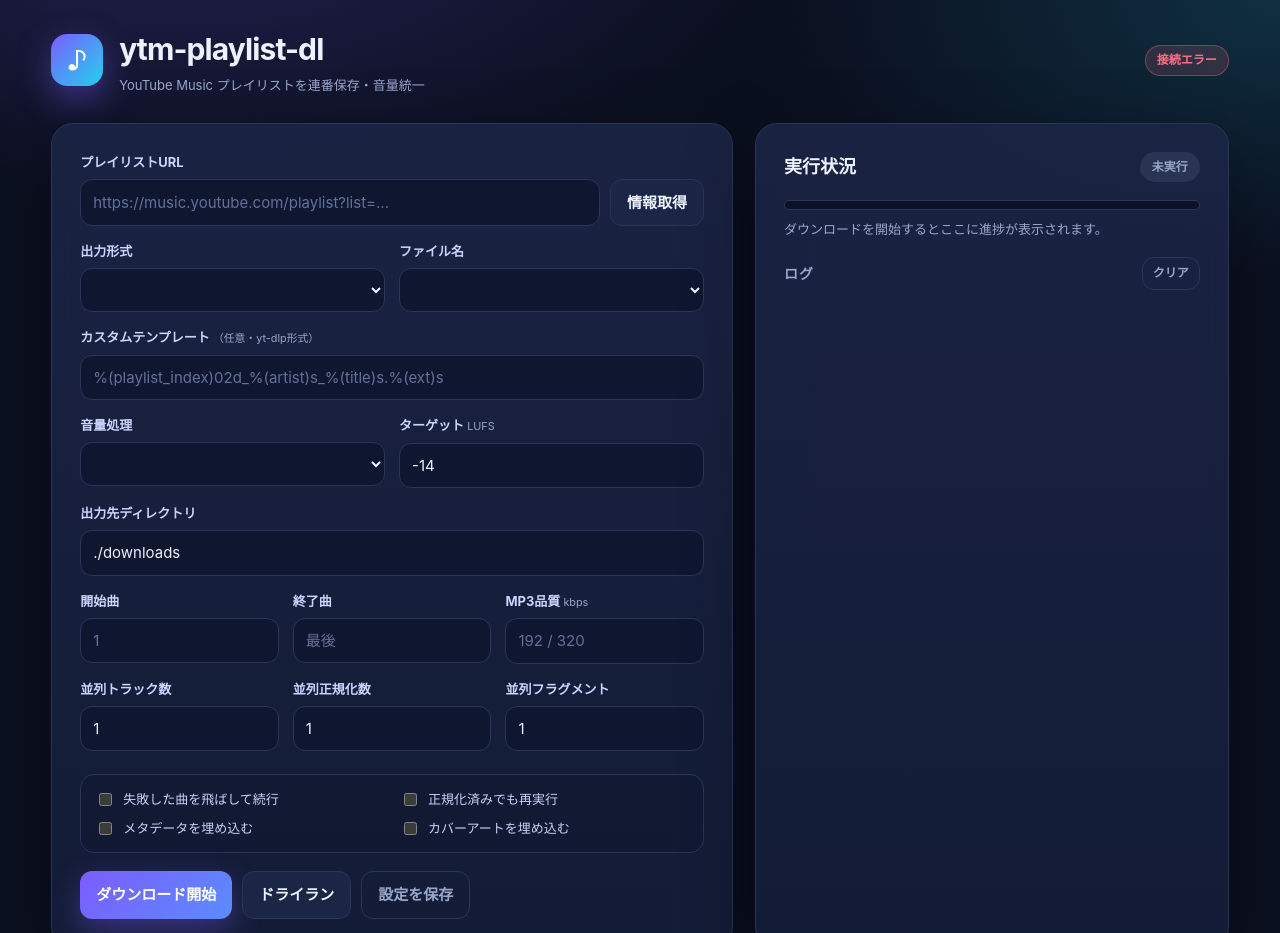
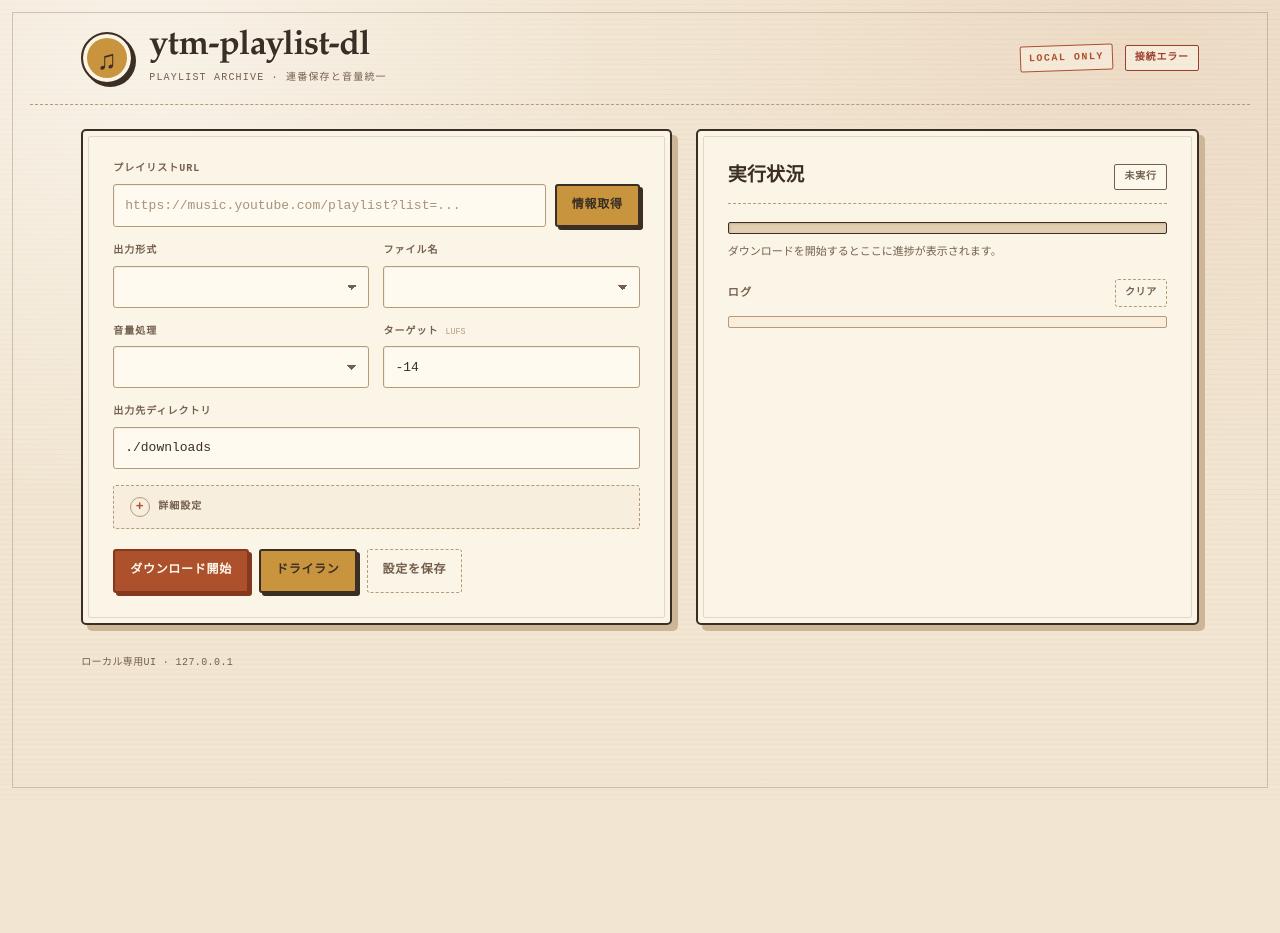
Before and after one commit to Mikan256/ytm-playlist-dl, a plain HTML site: page web/static/index.html in a window 1280 px wide. Shown: the top 933 px of the page. After the commit the page ends 800 px from the top, so only its background shows below. Drawn offline with Linux system fonts and the light colour scheme; no server answers.

Commit message:
Web UIを温かみのあるレトロなデザインに刷新

```diff
--- a/web/static/index.html
+++ b/web/static/index.html
@@ -9,13 +9,16 @@
 <body>
   <header class="topbar">
     <div class="brand">
-      <span class="logo">♪</span>
+      <span class="logo" aria-hidden="true">♫</span>
       <div>
         <h1>ytm-playlist-dl</h1>
-        <p>YouTube Music プレイリストを連番保存・音量統一</p>
+        <p>PLAYLIST ARCHIVE · 連番保存と音量統一</p>
       </div>
     </div>
+    <div class="topbar-right">
+      <span class="stamp">LOCAL ONLY</span>
       <span id="server-status" class="badge idle">待機中</span>
+    </div>
   </header>
 
   <main class="layout">
@@ -49,12 +52,6 @@
           </div>
         </div>
 
-        <div class="field">
-          <label for="template_string">カスタムテンプレート <small>（任意・yt-dlp形式）</small></label>
-          <input id="template_string" name="template_string" type="text"
-                 placeholder="%(playlist_index)02d_%(artist)s_%(title)s.%(ext)s">
-        </div>
-
         <div class="grid-2">
           <div class="field">
             <label for="normalize_mode">音量処理</label>
@@ -70,6 +67,15 @@
         <div class="field">
           <label for="output">出力先ディレクトリ</label>
           <input id="output" name="output" type="text" value="./downloads">
+        </div>
+
+        <details class="advanced">
+          <summary>詳細設定</summary>
+
+          <div class="field">
+            <label for="template_string">カスタムテンプレート <small>（任意・yt-dlp形式）</small></label>
+            <input id="template_string" name="template_string" type="text"
+                   placeholder="%(playlist_index)02d_%(artist)s_%(title)s.%(ext)s">
           </div>
 
           <div class="grid-3">
@@ -115,6 +121,7 @@
             <label><input id="embed_thumbnail" name="embed_thumbnail" type="checkbox">
               カバーアートを埋め込む</label>
           </fieldset>
+        </details>
 
         <div class="actions">
           <button type="submit" id="start-button" class="primary">ダウンロード開始</button>
--- a/web/static/style.css
+++ b/web/static/style.css
@@ -1,39 +1,90 @@
 :root {
-  color-scheme: dark;
-  --bg: #0b1020;
-  --bg-soft: #121932;
-  --panel: #151d38;
-  --panel-2: #1b2545;
-  --border: #2a355c;
-  --text: #eef2ff;
-  --muted: #9aa7cc;
-  --accent: #7c5cff;
-  --accent-2: #22d3ee;
-  --success: #34d399;
-  --warning: #fbbf24;
-  --danger: #fb7185;
-  --shadow: 0 24px 70px rgba(0, 0, 0, .35);
+  color-scheme: light;
+  --paper: #f2e6d2;
+  --paper-deep: #e8d6ba;
+  --cream: #fbf5e8;
+  --ink: #3b2e25;
+  --ink-soft: #745f4d;
+  --line: #b79b79;
+  --line-soft: #d4bea1;
+  --rust: #ad512d;
+  --rust-dark: #84391e;
+  --mustard: #c8943d;
+  --olive: #68754a;
+  --olive-soft: #e9eddb;
+  --shadow: #cdb697;
+  --danger: #9d3f2e;
+  --serif: "Iowan Old Style", "Palatino Linotype", "Book Antiqua", Georgia,
+    "Noto Serif JP", "Yu Mincho", serif;
+  --mono: "Courier New", "Nimbus Mono PS", "Noto Sans Mono", ui-monospace,
+    monospace;
 }
 
 * { box-sizing: border-box; }
 
+html { min-height: 100%; }
+
 body {
   margin: 0;
   min-height: 100vh;
-  background:
-    radial-gradient(1000px 500px at 15% -10%, rgba(124, 92, 255, .22), transparent 60%),
-    radial-gradient(900px 500px at 100% 0%, rgba(34, 211, 238, .16), transparent 55%),
-    var(--bg);
-  color: var(--text);
-  font: 15px/1.55 "Inter", "Noto Sans JP", system-ui, -apple-system, sans-serif;
+  color: var(--ink);
+  font: 15px/1.65 var(--serif);
+  background-color: var(--paper);
+  background-image:
+    radial-gradient(circle at 12% 8%, rgba(255, 255, 255, .48), transparent 34%),
+    radial-gradient(circle at 90% 2%, rgba(173, 81, 45, .08), transparent 38%),
+    repeating-linear-gradient(
+      0deg,
+      rgba(80, 55, 35, .026) 0,
+      rgba(80, 55, 35, .026) 1px,
+      transparent 1px,
+      transparent 5px
+    );
+}
+
+body::before {
+  content: "";
+  position: fixed;
+  inset: 12px;
+  border: 1px solid rgba(116, 95, 77, .3);
+  pointer-events: none;
+  z-index: 40;
+}
+
+h1, h2, h3, p { margin: 0; }
+
+h1 {
+  font-family: var(--serif);
+  font-size: clamp(24px, 3vw, 34px);
+  font-weight: 700;
+  letter-spacing: -.02em;
+  line-height: 1.05;
+  text-shadow: 1px 1px 0 rgba(255, 255, 255, .5);
+}
+
+h2 {
+  font-family: var(--serif);
+  font-size: 19px;
+  letter-spacing: .01em;
+}
+
+h3 {
+  font-family: var(--mono);
+  font-size: 11px;
+  letter-spacing: .14em;
+  text-transform: uppercase;
+  color: var(--ink-soft);
 }
 
 .topbar {
   display: flex;
   align-items: center;
   justify-content: space-between;
-  gap: 22px;
-  padding: 26px clamp(18px, 4vw, 54px) 16px;
+  gap: 24px;
+  max-width: 1220px;
+  margin: 0 auto;
+  padding: 30px clamp(20px, 4vw, 52px) 18px;
+  border-bottom: 1px dashed var(--line);
 }
 
 .brand { display: flex; align-items: center; gap: 16px; }
@@ -41,131 +92,297 @@ body {
 .logo {
   display: grid;
   place-items: center;
+  flex: 0 0 auto;
   width: 52px;
   height: 52px;
-  border-radius: 16px;
-  background: linear-gradient(135deg, var(--accent), var(--accent-2));
-  color: #fff;
-  font-size: 26px;
-  box-shadow: 0 12px 34px rgba(124, 92, 255, .45);
+  border: 2px solid var(--ink);
+  border-radius: 50%;
+  background: var(--mustard);
+  color: var(--ink);
+  font-family: Georgia, serif;
+  font-size: 27px;
+  line-height: 1;
+  box-shadow:
+    inset 0 0 0 4px var(--cream),
+    3px 3px 0 var(--ink);
 }
 
-h1 { margin: 0; font-size: clamp(22px, 3vw, 30px); letter-spacing: -.03em; }
-h2 { margin: 0; font-size: 18px; }
-h3 { margin: 0; font-size: 14px; text-transform: uppercase; letter-spacing: .08em; color: var(--muted); }
-p { margin: 0; }
+.brand p {
+  margin-top: 4px;
+  color: var(--ink-soft);
+  font-family: var(--mono);
+  font-size: 10px;
+  letter-spacing: .12em;
+  text-transform: uppercase;
+}
 
-.brand p { color: var(--muted); font-size: 13px; margin-top: 2px; }
+.topbar-right {
+  display: flex;
+  align-items: center;
+  gap: 12px;
+  flex-wrap: wrap;
+  justify-content: flex-end;
+}
+
+.stamp {
+  padding: 4px 8px 3px;
+  border: 1px solid var(--rust);
+  border-radius: 2px;
+  color: var(--rust);
+  background: rgba(255, 250, 240, .4);
+  font-family: var(--mono);
+  font-size: 10px;
+  font-weight: 700;
+  letter-spacing: .15em;
+  transform: rotate(-2deg);
+}
 
 .layout {
   display: grid;
-  grid-template-columns: minmax(0, 1.18fr) minmax(0, .82fr);
-  gap: 22px;
-  padding: 12px clamp(18px, 4vw, 54px) 26px;
+  grid-template-columns: minmax(0, 1.08fr) minmax(0, .92fr);
+  gap: 24px;
+  max-width: 1220px;
+  margin: 0 auto;
+  padding: 24px clamp(20px, 4vw, 52px) 30px;
 }
 
 .panel {
-  background: linear-gradient(180deg, rgba(27, 37, 69, .9), rgba(21, 29, 56, .92));
-  border: 1px solid var(--border);
-  border-radius: 22px;
-  padding: clamp(18px, 2.4vw, 28px);
-  box-shadow: var(--shadow);
-  backdrop-filter: blur(14px);
+  position: relative;
+  background: var(--cream);
+  border: 2px solid var(--ink);
+  border-radius: 5px;
+  padding: clamp(20px, 2.5vw, 30px);
+  box-shadow: 6px 6px 0 var(--shadow);
 }
 
-.field { display: flex; flex-direction: column; gap: 7px; margin-bottom: 15px; }
-.field label { font-size: 13px; font-weight: 650; color: #cbd5ff; }
-.field small { color: var(--muted); font-weight: 400; }
+.panel::after {
+  content: "";
+  position: absolute;
+  inset: 5px;
+  border: 1px solid rgba(183, 155, 121, .34);
+  border-radius: 2px;
+  pointer-events: none;
+}
+
+.field {
+  position: relative;
+  display: flex;
+  flex-direction: column;
+  gap: 6px;
+  margin-bottom: 16px;
+  z-index: 1;
+}
+
+.field label {
+  font-family: var(--mono);
+  font-size: 10px;
+  font-weight: 700;
+  letter-spacing: .1em;
+  text-transform: uppercase;
+  color: var(--ink-soft);
+}
+
+.field small {
+  font-weight: 400;
+  letter-spacing: 0;
+  text-transform: none;
+  color: var(--line);
+}
 
 input, select, button {
   font: inherit;
-  color: var(--text);
+  color: var(--ink);
 }
 
 input, select {
   width: 100%;
-  min-height: 44px;
-  padding: 10px 12px;
-  background: #0f1630;
-  border: 1px solid var(--border);
-  border-radius: 12px;
+  min-height: 42px;
+  padding: 9px 11px;
+  background: #fffaf0;
+  border: 1.5px solid var(--line);
+  border-radius: 3px;
   outline: none;
-  transition: border-color .15s, box-shadow .15s;
+  font-family: var(--mono);
+  font-size: 13px;
+  box-shadow: inset 1px 1px 0 rgba(80, 55, 35, .06);
+  transition: border-color .12s, box-shadow .12s;
 }
 
+input::placeholder { color: #a89278; }
+
 input:focus, select:focus {
-  border-color: var(--accent);
-  box-shadow: 0 0 0 4px rgba(124, 92, 255, .16);
+  border-color: var(--rust);
+  box-shadow:
+    inset 1px 1px 0 rgba(80, 55, 35, .06),
+    0 0 0 2px rgba(173, 81, 45, .18);
 }
 
-input::placeholder { color: #62709a; }
+select {
+  background-image:
+    linear-gradient(45deg, transparent 50%, var(--ink-soft) 50%),
+    linear-gradient(135deg, var(--ink-soft) 50%, transparent 50%);
+  background-position:
+    calc(100% - 16px) 18px,
+    calc(100% - 11px) 18px;
+  background-size: 5px 5px, 5px 5px;
+  background-repeat: no-repeat;
+  padding-right: 30px;
+  appearance: none;
+}
 
-.input-row { display: flex; gap: 10px; }
+.input-row { display: flex; gap: 9px; }
 .input-row input { flex: 1; }
 
 .grid-2 { display: grid; grid-template-columns: 1fr 1fr; gap: 14px; }
-.grid-3 { display: grid; grid-template-columns: 1fr 1fr 1fr; gap: 14px; }
+.grid-3 { display: grid; grid-template-columns: repeat(3, 1fr); gap: 14px; }
 
 button {
-  border: 0;
-  border-radius: 12px;
-  padding: 11px 16px;
+  border: 2px solid var(--ink);
+  border-radius: 3px;
+  padding: 10px 15px;
   cursor: pointer;
+  font-family: var(--mono);
+  font-size: 12px;
   font-weight: 700;
-  transition: transform .12s, filter .12s, opacity .12s;
+  letter-spacing: .06em;
+  background: var(--cream);
+  box-shadow: 3px 3px 0 var(--ink);
+  transition: transform .1s, box-shadow .1s, filter .1s;
 }
 
-button:hover { filter: brightness(1.08); transform: translateY(-1px); }
-button:disabled { opacity: .45; cursor: not-allowed; transform: none; }
+button:hover {
+  filter: brightness(1.03);
+  transform: translate(1px, 1px);
+  box-shadow: 2px 2px 0 var(--ink);
+}
+
+button:active {
+  transform: translate(3px, 3px);
+  box-shadow: none;
+}
+
+button:disabled {
+  opacity: .45;
+  cursor: not-allowed;
+  transform: none;
+  box-shadow: 2px 2px 0 var(--ink);
+}
 
 button.primary {
-  background: linear-gradient(135deg, var(--accent), #5b8cff);
-  color: #fff;
-  box-shadow: 0 12px 30px rgba(124, 92, 255, .35);
+  background: var(--rust);
+  color: #fff8ec;
+  border-color: var(--rust-dark);
+  box-shadow: 3px 3px 0 var(--rust-dark);
 }
 
+button.primary:hover { box-shadow: 2px 2px 0 var(--rust-dark); }
+button.primary:active { box-shadow: none; }
+
 button.secondary {
-  background: var(--panel-2);
-  border: 1px solid var(--border);
+  background: var(--mustard);
+  color: var(--ink);
 }
 
 button.ghost {
   background: transparent;
-  border: 1px solid var(--border);
-  color: var(--muted);
+  color: var(--ink-soft);
+  border: 1px dashed var(--line);
+  box-shadow: none;
 }
 
-button.small { padding: 6px 10px; font-size: 12px; }
+button.ghost:hover {
+  background: rgba(200, 148, 61, .1);
+  box-shadow: none;
+}
+
+button.small { padding: 5px 9px; font-size: 10px; }
 
 .checks {
   display: grid;
   grid-template-columns: 1fr 1fr;
-  gap: 9px 16px;
-  margin: 8px 0 18px;
-  padding: 14px;
-  border: 1px solid var(--border);
-  border-radius: 14px;
-  background: rgba(15, 22, 48, .55);
+  gap: 8px 16px;
+  margin: 6px 0 20px;
+  padding: 13px 15px;
+  border: 1px dashed var(--line);
+  border-radius: 3px;
+  background: rgba(232, 214, 186, .32);
+}
+
+.advanced {
+  margin: 2px 0 20px;
+  padding: 0 14px;
+  border: 1px dashed var(--line);
+  border-radius: 3px;
+  background: rgba(232, 214, 186, .22);
+}
+
+.advanced summary {
+  display: flex;
+  align-items: center;
+  gap: 8px;
+  padding: 11px 2px;
+  cursor: pointer;
+  list-style: none;
+  color: var(--ink-soft);
+  font-family: var(--mono);
+  font-size: 10px;
+  font-weight: 700;
+  letter-spacing: .1em;
+  text-transform: uppercase;
+}
+
+.advanced summary::-webkit-details-marker { display: none; }
+
+.advanced summary::before {
+  content: "+";
+  display: grid;
+  place-items: center;
+  width: 18px;
+  height: 18px;
+  border: 1px solid var(--line);
+  border-radius: 50%;
+  color: var(--rust);
+  font-size: 13px;
+  line-height: 1;
+}
+
+.advanced[open] summary::before { content: "−"; }
+.advanced[open] { padding-bottom: 4px; }
+
+.advanced > .field:first-of-type,
+.advanced > .grid-3:first-of-type {
+  margin-top: 6px;
 }
 
 .checks label {
   display: flex;
   align-items: center;
   gap: 8px;
-  color: #c7d2f6;
-  font-size: 13px;
+  color: var(--ink);
+  font-family: var(--mono);
+  font-size: 11px;
+  letter-spacing: .01em;
 }
 
-.checks input { width: auto; min-height: auto; accent-color: var(--accent); }
+.checks input {
+  width: auto;
+  min-height: auto;
+  accent-color: var(--rust);
+}
 
-.actions { display: flex; flex-wrap: wrap; gap: 10px; }
+.actions {
+  display: flex;
+  flex-wrap: wrap;
+  gap: 10px;
+  margin-top: 4px;
+}
 
 .playlist-card {
-  margin: 4px 0 18px;
+  margin: 2px 0 18px;
   padding: 14px;
-  border: 1px solid var(--border);
-  border-radius: 16px;
-  background: rgba(9, 14, 32, .55);
+  border: 1px dashed var(--line);
+  border-radius: 3px;
+  background: rgba(232, 214, 186, .42);
 }
 
 .playlist-head {
@@ -173,15 +390,18 @@ button.small { padding: 6px 10px; font-size: 12px; }
   align-items: center;
   justify-content: space-between;
   gap: 12px;
-  margin-bottom: 10px;
+  margin-bottom: 9px;
+  padding-bottom: 8px;
+  border-bottom: 1px dotted var(--line);
 }
 
 .pill {
-  padding: 3px 9px;
-  border-radius: 999px;
-  background: rgba(34, 211, 238, .12);
-  color: var(--accent-2);
-  font-size: 12px;
+  padding: 2px 8px;
+  border: 1px solid var(--olive);
+  border-radius: 2px;
+  color: var(--olive);
+  font-family: var(--mono);
+  font-size: 10px;
   font-weight: 700;
   white-space: nowrap;
 }
@@ -190,7 +410,7 @@ button.small { padding: 6px 10px; font-size: 12px; }
   max-height: 210px;
   overflow: auto;
   display: grid;
-  gap: 4px;
+  gap: 0;
   padding-right: 4px;
 }
 
@@ -198,15 +418,27 @@ button.small { padding: 6px 10px; font-size: 12px; }
   display: flex;
   gap: 10px;
   align-items: baseline;
-  padding: 6px 8px;
-  border-radius: 8px;
-  color: #d7defa;
+  padding: 6px 5px;
+  border-bottom: 1px dotted rgba(183, 155, 121, .55);
+  color: var(--ink);
   font-size: 13px;
 }
 
-.track:hover { background: rgba(124, 92, 255, .09); }
-.track .num { color: var(--muted); min-width: 30px; font-variant-numeric: tabular-nums; }
-.track .dur { margin-left: auto; color: var(--muted); font-size: 12px; }
+.track:last-child { border-bottom: 0; }
+.track:hover { background: rgba(173, 81, 45, .06); }
+.track .num {
+  min-width: 30px;
+  color: var(--rust);
+  font-family: var(--mono);
+  font-size: 11px;
+  font-variant-numeric: tabular-nums;
+}
+.track .dur {
+  margin-left: auto;
+  color: var(--ink-soft);
+  font-family: var(--mono);
+  font-size: 10px;
+}
 
 .result-head {
   display: flex;
@@ -214,80 +446,133 @@ button.small { padding: 6px 10px; font-size: 12px; }
   justify-content: space-between;
   gap: 12px;
   margin-bottom: 18px;
+  padding-bottom: 10px;
+  border-bottom: 1px dashed var(--line);
 }
 
 .badge {
-  padding: 5px 11px;
-  border-radius: 999px;
-  font-size: 12px;
-  font-weight: 750;
+  padding: 4px 9px;
+  border: 1px solid currentColor;
+  border-radius: 2px;
+  font-family: var(--mono);
+  font-size: 10px;
+  font-weight: 700;
+  letter-spacing: .08em;
   white-space: nowrap;
-  border: 1px solid transparent;
+  background: rgba(255, 250, 240, .45);
 }
 
-.badge.idle { background: rgba(154, 167, 204, .12); color: var(--muted); }
-.badge.running { background: rgba(34, 211, 238, .14); color: var(--accent-2); border-color: rgba(34, 211, 238, .35); }
-.badge.done { background: rgba(52, 211, 153, .14); color: var(--success); border-color: rgba(52, 211, 153, .35); }
-.badge.partial { background: rgba(251, 191, 36, .14); color: var(--warning); border-color: rgba(251, 191, 36, .35); }
-.badge.error { background: rgba(251, 113, 133, .14); color: var(--danger); border-color: rgba(251, 113, 133, .35); }
+.badge.idle { color: var(--ink-soft); }
+.badge.running { color: var(--rust); border-style: dashed; }
+.badge.done { color: var(--olive); }
+.badge.partial { color: #8a641d; }
+.badge.error { color: var(--danger); }
 
 .progress-wrap {
-  height: 10px;
+  height: 12px;
   overflow: hidden;
-  border-radius: 999px;
-  background: #0b1228;
-  border: 1px solid var(--border);
+  border: 1px solid var(--ink);
+  border-radius: 2px;
+  background: #e2ceb0;
+  box-shadow: inset 1px 1px 2px rgba(80, 55, 35, .2);
 }
 
 .progress-bar {
   height: 100%;
   width: 0;
-  background: linear-gradient(90deg, var(--accent), var(--accent-2));
+  background-image:
+    repeating-linear-gradient(
+      45deg,
+      rgba(255, 250, 240, .2) 0,
+      rgba(255, 250, 240, .2) 6px,
+      transparent 6px,
+      transparent 12px
+    ),
+    linear-gradient(90deg, var(--mustard), var(--rust));
   transition: width .35s ease;
 }
 
-.muted { color: var(--muted); font-size: 13px; }
-#progress-label { margin: 9px 0 18px; word-break: break-word; }
+.muted {
+  color: var(--ink-soft);
+  font-family: var(--mono);
+  font-size: 11px;
+}
+
+#progress-label {
+  margin: 9px 0 18px;
+  min-height: 1.6em;
+  word-break: break-word;
+}
 
 .summary {
   display: grid;
-  gap: 8px;
-  padding: 14px;
+  gap: 7px;
+  padding: 13px 14px;
   margin-bottom: 18px;
-  border-radius: 14px;
-  background: rgba(52, 211, 153, .08);
-  border: 1px solid rgba(52, 211, 153, .22);
+  border: 1px solid var(--olive);
+  border-left-width: 5px;
+  border-radius: 2px;
+  background: var(--olive-soft);
+  font-size: 13px;
 }
-.summary.warn { background: rgba(251, 191, 36, .08); border-color: rgba(251, 191, 36, .25); }
-.summary.error { background: rgba(251, 113, 133, .08); border-color: rgba(251, 113, 133, .25); }
-.summary a { color: var(--accent-2); word-break: break-all; }
 
-.log-head { display: flex; align-items: center; justify-content: space-between; margin-bottom: 10px; }
+.summary.warn {
+  border-color: var(--mustard);
+  background: #f6ead0;
+}
+
+.summary.error {
+  border-color: var(--danger);
+  background: #f6dfd6;
+}
+
+.summary strong {
+  font-family: var(--mono);
+  font-size: 10px;
+  letter-spacing: .06em;
+  text-transform: uppercase;
+}
+
+.summary a {
+  color: var(--rust-dark);
+  text-decoration: underline dotted;
+  word-break: break-all;
+}
+
+.log-head {
+  display: flex;
+  align-items: center;
+  justify-content: space-between;
+  margin-bottom: 9px;
+}
 
 .log {
   list-style: none;
   margin: 0;
-  padding: 0;
+  padding: 5px 8px;
   max-height: 340px;
   overflow: auto;
   display: grid;
-  gap: 5px;
-  font: 12px/1.5 "JetBrains Mono", ui-monospace, SFMono-Regular, Menlo, monospace;
+  gap: 0;
+  border: 1px solid var(--line);
+  border-radius: 2px;
+  background: #f8eedb;
+  font: 11px/1.55 var(--mono);
 }
 
 .log li {
   display: grid;
-  grid-template-columns: 64px 1fr;
-  gap: 9px;
-  padding: 6px 8px;
-  border-radius: 8px;
-  background: rgba(11, 18, 40, .55);
-  color: #c8d3f5;
+  grid-template-columns: 62px 1fr;
+  gap: 8px;
+  padding: 6px 4px;
+  border-bottom: 1px dotted rgba(183, 155, 121, .55);
+  color: var(--ink);
 }
 
-.log time { color: #6f7da5; }
+.log li:last-child { border-bottom: 0; }
+.log time { color: var(--rust); }
 .log .error { color: var(--danger); }
-.log .ok { color: var(--success); }
+.log .ok { color: var(--olive); }
 
 .hidden { display: none !important; }
 
@@ -295,34 +580,60 @@ button.small { padding: 6px 10px; font-size: 12px; }
   position: fixed;
   right: 22px;
   bottom: 22px;
-  max-width: min(420px, calc(100vw - 44px));
-  padding: 13px 16px;
-  border-radius: 14px;
-  background: #1f2a4e;
-  border: 1px solid var(--border);
-  box-shadow: var(--shadow);
-  z-index: 50;
+  max-width: min(430px, calc(100vw - 44px));
+  padding: 12px 15px;
+  border: 2px solid var(--ink);
+  border-radius: 3px;
+  background: var(--cream);
+  box-shadow: 5px 5px 0 var(--rust);
+  color: var(--ink);
+  font-family: var(--mono);
+  font-size: 12px;
+  z-index: 60;
+  transform: rotate(-.4deg);
 }
-.toast.error { border-color: rgba(251, 113, 133, .5); color: #ffd4da; }
+
+.toast.error {
+  border-color: var(--danger);
+  box-shadow: 5px 5px 0 var(--danger);
+  background: #fbe9e1;
+}
 
 footer {
   display: flex;
   justify-content: space-between;
   gap: 14px;
-  padding: 0 clamp(18px, 4vw, 54px) 26px;
-  color: #7381a8;
-  font-size: 12px;
+  max-width: 1220px;
+  margin: 0 auto;
+  padding: 0 clamp(20px, 4vw, 52px) 28px;
+  color: var(--ink-soft);
+  font-family: var(--mono);
+  font-size: 10px;
+  letter-spacing: .04em;
 }
 
 @media (max-width: 980px) {
   .layout { grid-template-columns: 1fr; }
-  .result-panel { order: -1; }
+  .result-panel { order: 0; }
 }
 
-@media (max-width: 620px) {
-  .topbar { align-items: flex-start; flex-direction: column; }
+@media (max-width: 640px) {
+  body::before { inset: 6px; }
+  .topbar {
+    align-items: flex-start;
+    flex-direction: column;
+    padding-top: 22px;
+  }
+  .topbar-right { justify-content: flex-start; }
   .grid-2, .grid-3, .checks { grid-template-columns: 1fr; }
   .input-row { flex-direction: column; }
-  .actions button { flex: 1; }
+  .actions button { flex: 1 1 140px; }
+  .panel { box-shadow: 4px 4px 0 var(--shadow); }
   footer { flex-direction: column; }
 }
+
+@media (prefers-reduced-motion: reduce) {
+  *, *::before, *::after {
+    transition-duration: .01ms !important;
+  }
+}
```
Also changed, not shown: 2 other files. Lines whose indentation alone changed are shown as unchanged.
